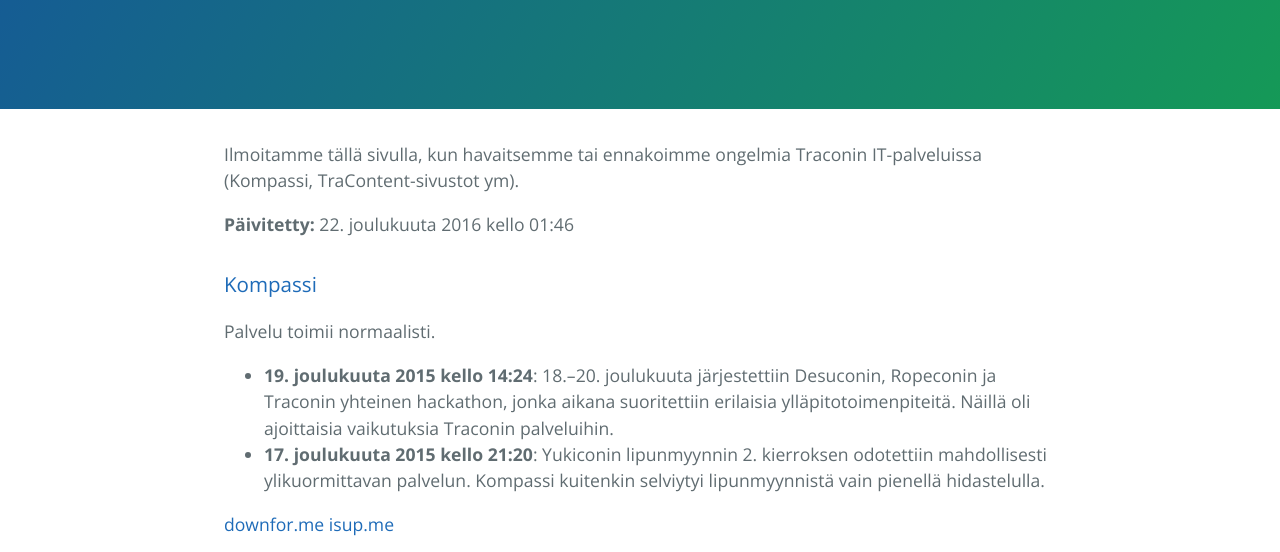
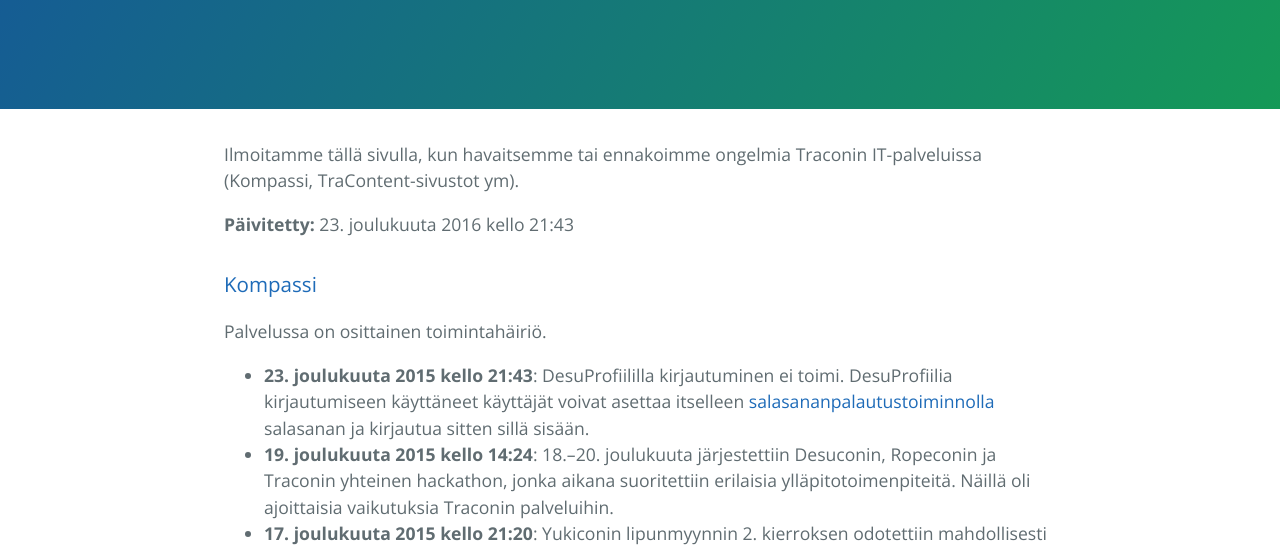
Before and after one commit to tracon/tracon.github.io, a plain HTML site: page index.html in a window 1280 px wide. Shown: the part 208-760 px from the top of the page. Drawn offline with nearby package versions, Linux system fonts and the light colour scheme.

Commit message:
Replace master branch with page content via GitHub

```diff
--- a/index.html
+++ b/index.html
@@ -18,15 +18,17 @@
     <section class="main-content">
       <p>Ilmoitamme tällä sivulla, kun havaitsemme tai ennakoimme ongelmia Traconin IT-palveluissa (Kompassi, TraContent-sivustot ym).</p>
 
-<p><strong>Päivitetty:</strong> 22. joulukuuta 2016 kello 01:46</p>
+<p><strong>Päivitetty:</strong> 23. joulukuuta 2016 kello 21:43</p>
 
 <h3>
 <a id="kompassi" class="anchor" href="#kompassi" aria-hidden="true"><span class="octicon octicon-link"></span></a><a href="https://kompassi.eu">Kompassi</a>
 </h3>
 
-<p>Palvelu toimii normaalisti.</p>
+<p>Palvelussa on osittainen toimintahäiriö.</p>
 
 <ul>
+<li>
+<strong>23. joulukuuta 2015 kello 21:43</strong>: DesuProfiililla kirjautuminen ei toimi. DesuProfiilia kirjautumiseen käyttäneet käyttäjät voivat asettaa itselleen <a href="https://kompassi.eu/profile/password/reset">salasananpalautustoiminnolla</a> salasanan ja kirjautua sitten sillä sisään.</li>
 <li>
 <strong>19. joulukuuta 2015 kello 14:24</strong>: 18.–20. joulukuuta järjestettiin Desuconin, Ropeconin ja Traconin yhteinen hackathon, jonka aikana suoritettiin erilaisia ylläpitotoimenpiteitä. Näillä oli ajoittaisia vaikutuksia Traconin palveluihin.</li>
 <li>
```
Also changed, not shown: params.json (+1 -1 lines).
